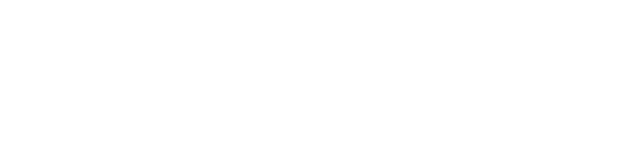
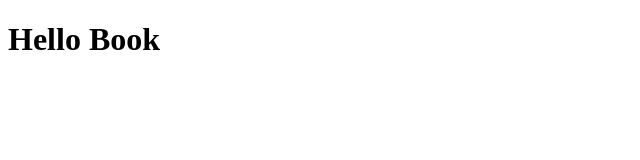
Before and after one commit to rasheedballim/Odin-recipes, a plain HTML site: page index.html in a window 1280 px wide. Shown: the whole page, without its empty margins (0-640 px from the left). Drawn offline with Linux system fonts and the light colour scheme.

Commit message:
add body

```diff
--- a/index.html
+++ b/index.html
@@ -6,6 +6,7 @@
     <title>My Recipes</title>
 </head>
 <body>
+    <h1>Hello Book</h1>
 
 </body>
 </html>
```
